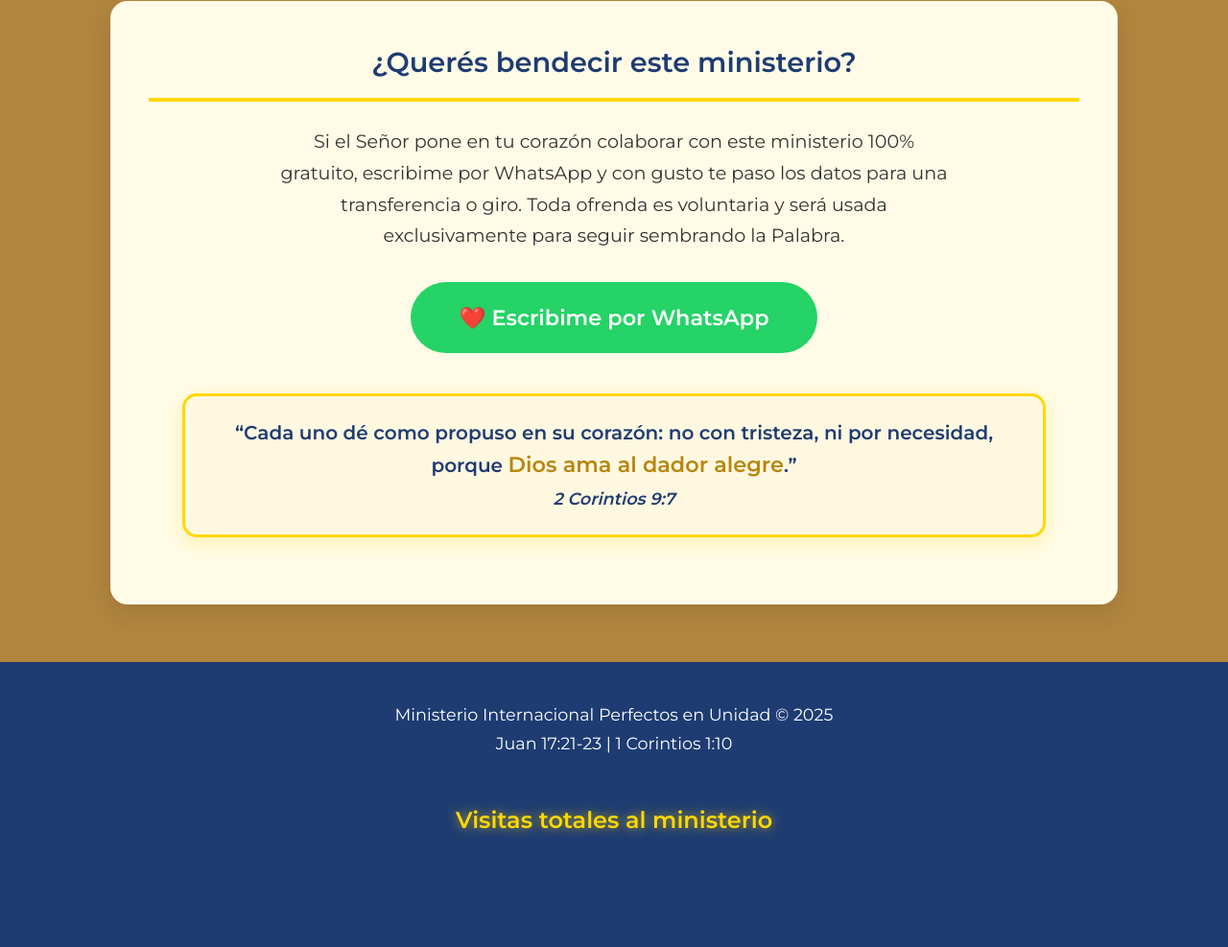
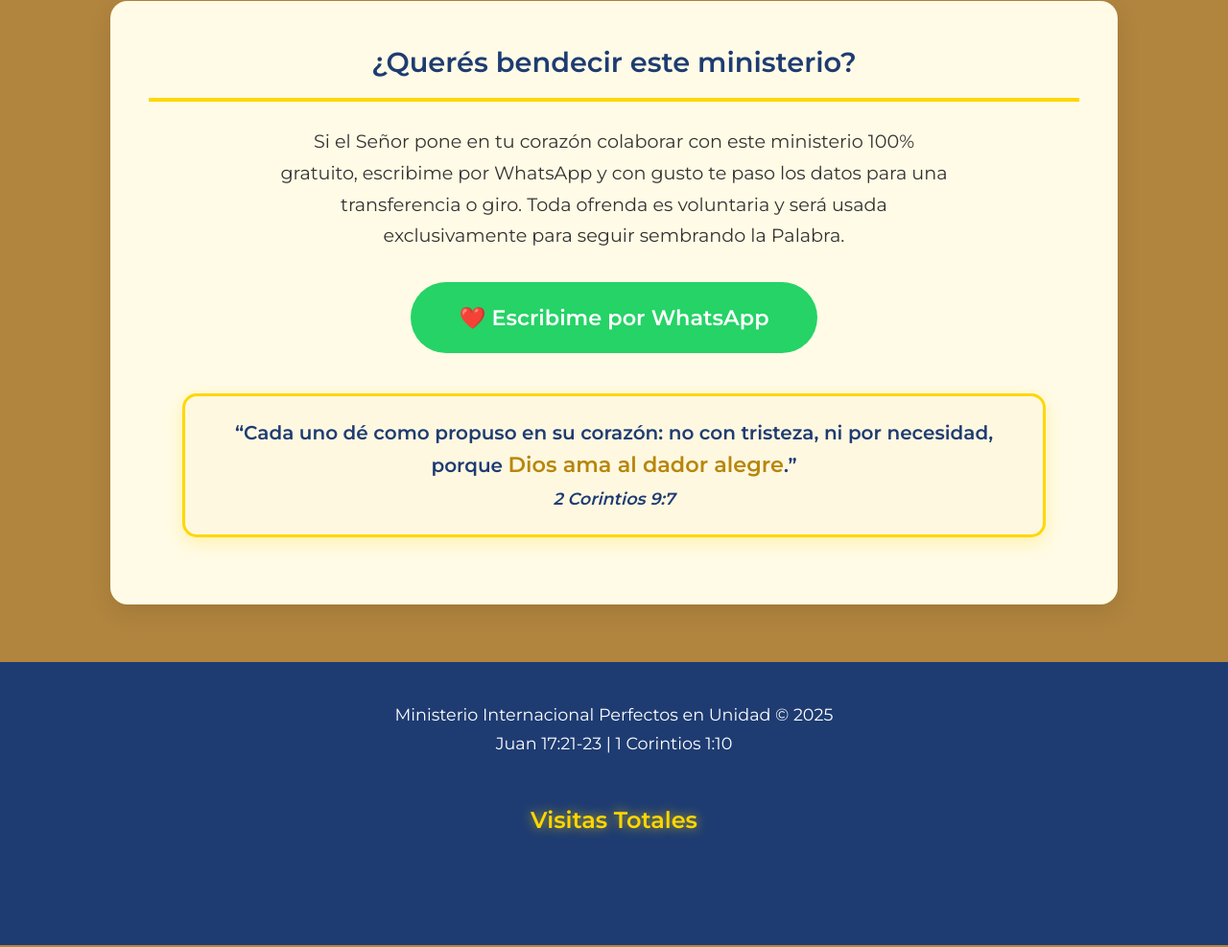
Before and after one commit to Alcon67/perfectosenunidad.github.io, a plain HTML site: page index.html in a window 1280 px wide. Shown: the part 5548-6535 px from the top of the page at 96% size. Drawn offline with nearby package versions, Linux system fonts and the light colour scheme.

Commit message:
Update index.html
Actualización del Contador de Visitas

```diff
--- a/index.html
+++ b/index.html
@@ -193,25 +193,21 @@
 </div>
 
 <footer>
-
     Ministerio Internacional Perfectos en Unidad © 2025<br>
     Juan 17:21-23 | 1 Corintios 1:10
 
-    <!-- Contador de visitas AGRANDADO al 180% - Versión final -->
-    <div style="text-align:center; margin:30px auto 15px; padding:15px 0;">
-        <p style="font-size:1.5rem; font-weight:700; color:#ffd700;
-                text-shadow: 0 0 12px rgba(255,215,0,0.7); margin-bottom:12px;">
-            Visitas totales al ministerio
+    <!-- Contador de visitas grande y sin error de código -->
+    <div style="text-align:center; margin:30px auto 10px; padding:15px 0;">
+        <p style="font-size:1.5rem; font-weight:700; color:#ffd700; text-shadow:0 0 12px rgba(255,215,0,0.7); margin-bottom:15px;">
+            Visitas Totales
         </p>
 
-        <!-- Contador gigante y centrado -->
-        <div style="transform:scale(1.8); transform-origin:center; display:inline-block;">
+        <!-- Contador escalado SIN envolver los scripts (así no da error) -->
+        <div style="display:inline-block; transform:scale(1.8); transform-origin:center;">
             <script type='text/javascript' src='https://www.freevisitorcounters.com/auth.php?id=c28fb61b3e86e0cb561b5847cd079c25a496640a'></script>
             <script type="text/javascript" src="https://www.freevisitorcounters.com/en/home/counter/1459320/t/10"></script>
         </div>
-
     </div>
-
 </footer>
 
 </body>
```
